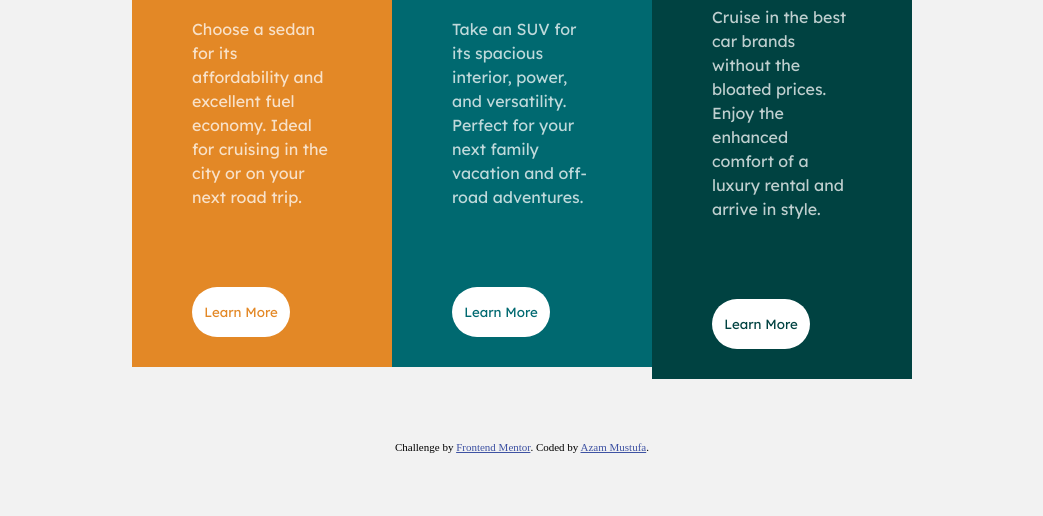
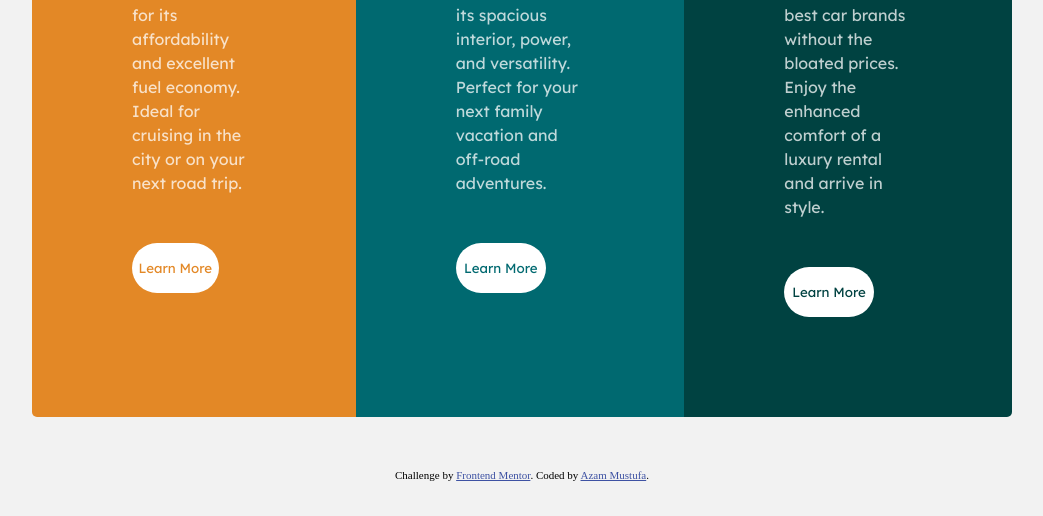
Before and after one commit to azammustafa66/3-column-preview-card-component-main, a plain HTML site: page index.html in a window 1280 px wide. Shown: the part 300-816 px from the top of the page, without its empty margins (118-1161 px from the left). Drawn offline with Linux system fonts and the light colour scheme.

Commit message:
changed from grid to flexbox

```diff
--- a/style.css
+++ b/style.css
@@ -1,57 +1,59 @@
-@import url('https://fonts.googleapis.com/css2?family=Big+Shoulders+Display:wght@700&family=Lexend+Deca&display=swap');
+@import url("https://fonts.googleapis.com/css2?family=Big+Shoulders+Display:wght@700&family=Lexend+Deca&display=swap");
 
 * {
   box-sizing: border-box;
-    margin: 30px auto;
+  margin: 0 auto;
 }
 
 body {
-    background-color:  hsl(0, 0%, 95%);;
+  background-color: hsl(0, 0%, 95%);
   line-height: 1.5;
-    font-size: 16px;
+  font-size: 1rem;
 }
 
 h1 {
-    font-family: 'Big Shoulders Display', cursive;
+  font-family: "Big Shoulders Display", cursive;
   font-weight: 700;
+  font-size: 3rem;
   color: hsl(0, 0%, 95%);
+  margin-bottom: 10px;
 }
 
 p {
-    font-family: 'Lexend Deca', sans-serif;
+  font-family: "Lexend Deca", sans-serif;
   font-weight: 400;
   color: hsla(0, 0%, 100%, 0.75);
 }
 
 .wrapper {
-    display: grid;
-    justify-content: center;
-    align-items: center;
-    grid-template-columns: repeat(3, 1fr);
-    padding: 0 250px;
-    border-radius: 10px;
+  display: flex;
+  justify-content: flex-start;
+  align-items: stretch;
+  margin: 50px 150px;
+  border-radius: 5px;
+  overflow: hidden;
 }
 
 .sedan {
-    padding: 0px 60px;
+  padding: 100px;
   background: hsl(31, 77%, 52%);
   color: #fff;
 }
 
 .suv {
-    padding: 0 60px;
+  padding: 100px;
   background: hsl(184, 100%, 22%);
   color: #fff;
 }
 
 .luxury {
-    padding: 0 60px;
+  padding: 100px;
   background: hsl(179, 100%, 13%);
   color: #fff;
 }
 
 .primary-btn {
-    font-family: 'Lexend Deca', sans-serif;
+  font-family: "Lexend Deca", sans-serif;
   margin-top: 3rem;
   border: none;
   height: 50px;
```
Lines whose indentation alone changed are shown as unchanged.
